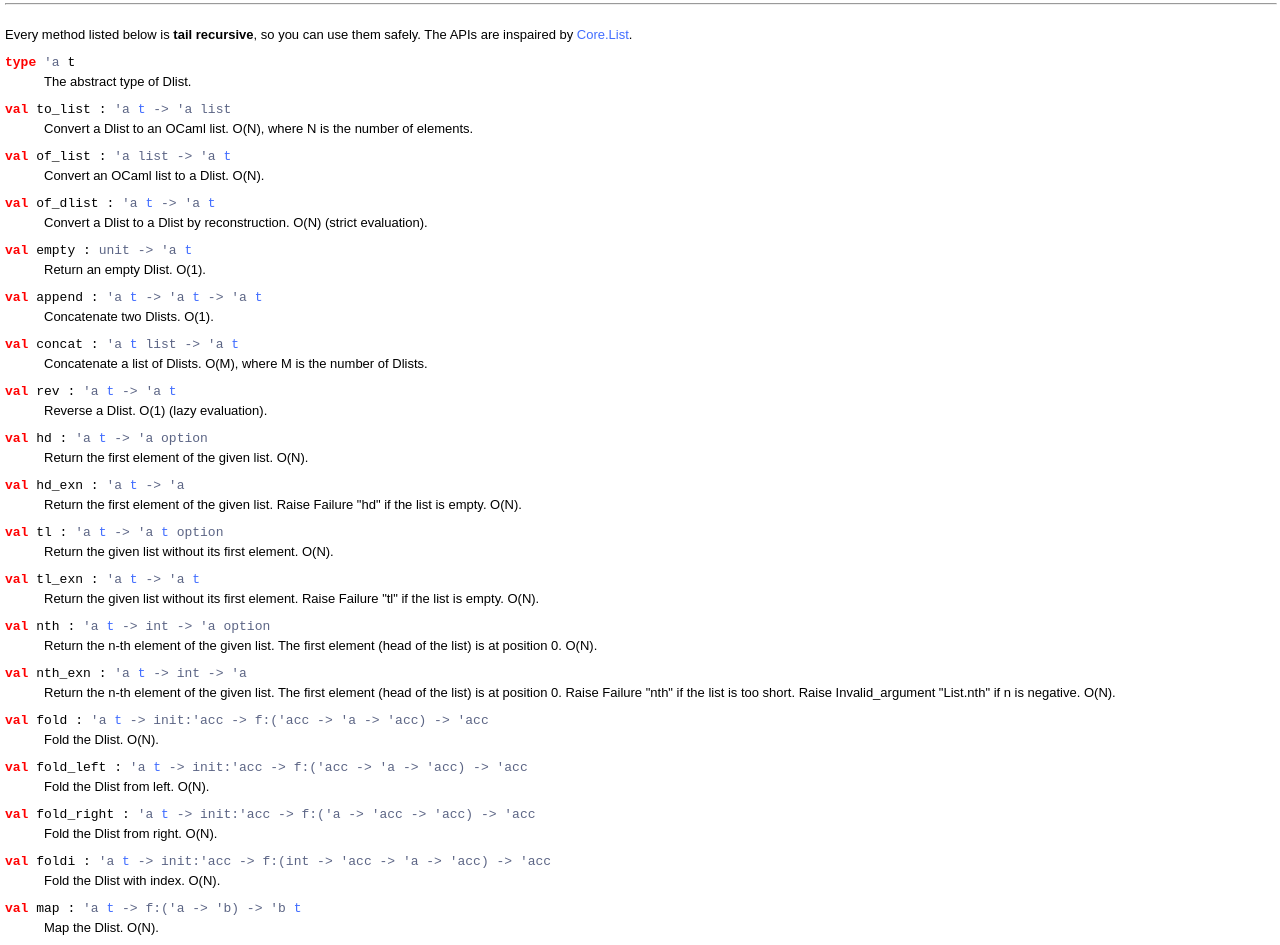
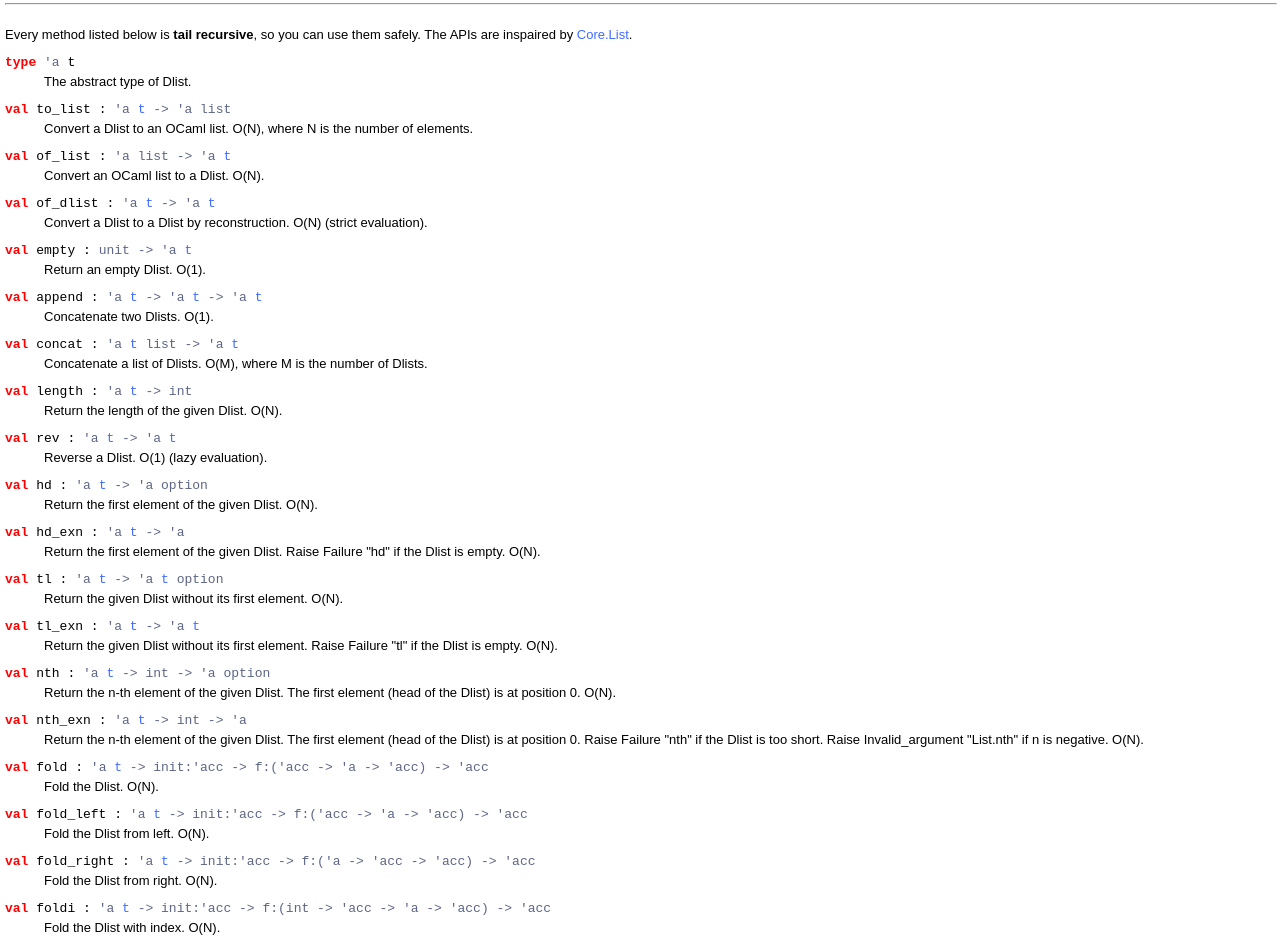
Before and after one commit to batsh-dev-team/Dlist, a plain HTML site: page Dlist.html in a window 1280 px wide. Shown: the part 124-1069 px from the top of the page. Drawn offline with Linux system fonts and the light colour scheme.

Commit message:
Update doc.

```diff
--- a/Dlist.html
+++ b/Dlist.html
@@ -54,43 +54,48 @@ Concatenate two Dlists. O(1).<br>
 Concatenate a list of Dlists. O(M), where M is the number of Dlists.<br>
 </div>
 
+<pre><span id="VALlength"><span class="keyword">val</span> length</span> : <code class="type">'a <a href="Dlist.html#TYPEt">t</a> -> int</code></pre><div class="info ">
+Return the length of the given Dlist.
+	O(N).<br>
+</div>
+
 <pre><span id="VALrev"><span class="keyword">val</span> rev</span> : <code class="type">'a <a href="Dlist.html#TYPEt">t</a> -> 'a <a href="Dlist.html#TYPEt">t</a></code></pre><div class="info ">
 Reverse a Dlist.
 	O(1) (lazy evaluation).<br>
 </div>
 
 <pre><span id="VALhd"><span class="keyword">val</span> hd</span> : <code class="type">'a <a href="Dlist.html#TYPEt">t</a> -> 'a option</code></pre><div class="info ">
-Return the first element of the given list.
+Return the first element of the given Dlist.
 	O(N).<br>
 </div>
 
 <pre><span id="VALhd_exn"><span class="keyword">val</span> hd_exn</span> : <code class="type">'a <a href="Dlist.html#TYPEt">t</a> -> 'a</code></pre><div class="info ">
-Return the first element of the given list.
-	Raise Failure "hd" if the list is empty.
+Return the first element of the given Dlist.
+	Raise Failure "hd" if the Dlist is empty.
 	O(N).<br>
 </div>
 
 <pre><span id="VALtl"><span class="keyword">val</span> tl</span> : <code class="type">'a <a href="Dlist.html#TYPEt">t</a> -> 'a <a href="Dlist.html#TYPEt">t</a> option</code></pre><div class="info ">
-Return the given list without its first element.
+Return the given Dlist without its first element.
 	O(N).<br>
 </div>
 
 <pre><span id="VALtl_exn"><span class="keyword">val</span> tl_exn</span> : <code class="type">'a <a href="Dlist.html#TYPEt">t</a> -> 'a <a href="Dlist.html#TYPEt">t</a></code></pre><div class="info ">
-Return the given list without its first element.
-	Raise Failure "tl" if the list is empty.
+Return the given Dlist without its first element.
+	Raise Failure "tl" if the Dlist is empty.
 	O(N).<br>
 </div>
 
 <pre><span id="VALnth"><span class="keyword">val</span> nth</span> : <code class="type">'a <a href="Dlist.html#TYPEt">t</a> -> int -> 'a option</code></pre><div class="info ">
-Return the n-th element of the given list.
-	The first element (head of the list) is at position 0.
+Return the n-th element of the given Dlist.
+	The first element (head of the Dlist) is at position 0.
 	O(N).<br>
 </div>
 
 <pre><span id="VALnth_exn"><span class="keyword">val</span> nth_exn</span> : <code class="type">'a <a href="Dlist.html#TYPEt">t</a> -> int -> 'a</code></pre><div class="info ">
-Return the n-th element of the given list.
-	The first element (head of the list) is at position 0.
-	Raise Failure "nth" if the list is too short.
+Return the n-th element of the given Dlist.
+	The first element (head of the Dlist) is at position 0.
+	Raise Failure "nth" if the Dlist is too short.
 	Raise Invalid_argument "List.nth" if n is negative.
 	O(N).<br>
 </div>
```
Also changed, not shown: index_values.html (+12 -6 lines), type_Dlist.html (+1 -0 lines).
